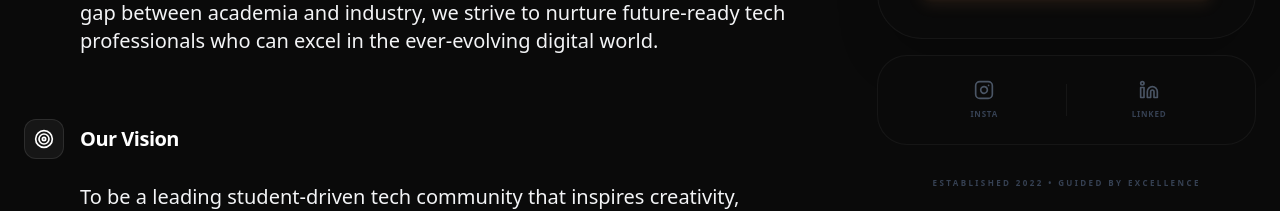
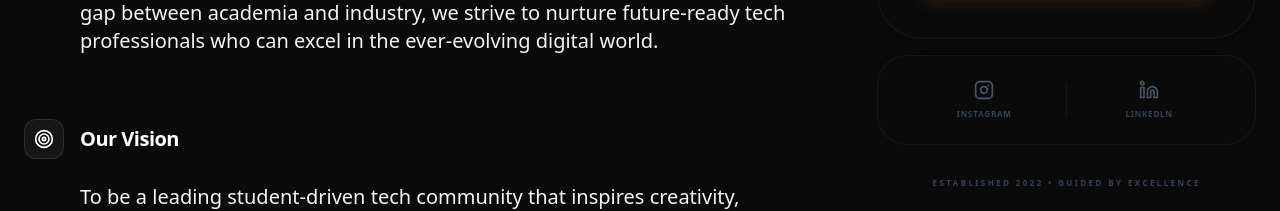
Before and after one commit to alfacodingclub/Tech-samaaroh-2026, a Next.js app: page /clubs/alfa in a window 1280 px wide. Shown: the part 1107-1318 px from the top of the page. Built offline with nearby package versions, Linux system fonts and the light colour scheme.

Commit message:
change ck linkdin url

```diff
--- a/app/clubs/[id]/page.jsx
+++ b/app/clubs/[id]/page.jsx
@@ -647,7 +647,7 @@ const ClubPage = () => {
                             >
                                 <Instagram className="w-5 h-5 text-gray-600 group-hover:text-[#e99b63] transition-colors mb-2" />
                                 <span className="text-[8px] font-bold text-gray-700 uppercase tracking-widest">
-                                    Insta
+                                    Instagram
                                 </span>
                             </div>
                             <div className="w-[1px] h-8 bg-white/5" />
@@ -657,7 +657,7 @@ const ClubPage = () => {
                             >
                                 <Linkedin className="w-5 h-5 text-gray-600 group-hover:text-[#e99b63] transition-colors mb-2" />
                                 <span className="text-[8px] font-bold text-gray-700 uppercase tracking-widest">
-                                    Linked
+                                    Linkedln
                                 </span>
                             </div>
                         </div>
```
